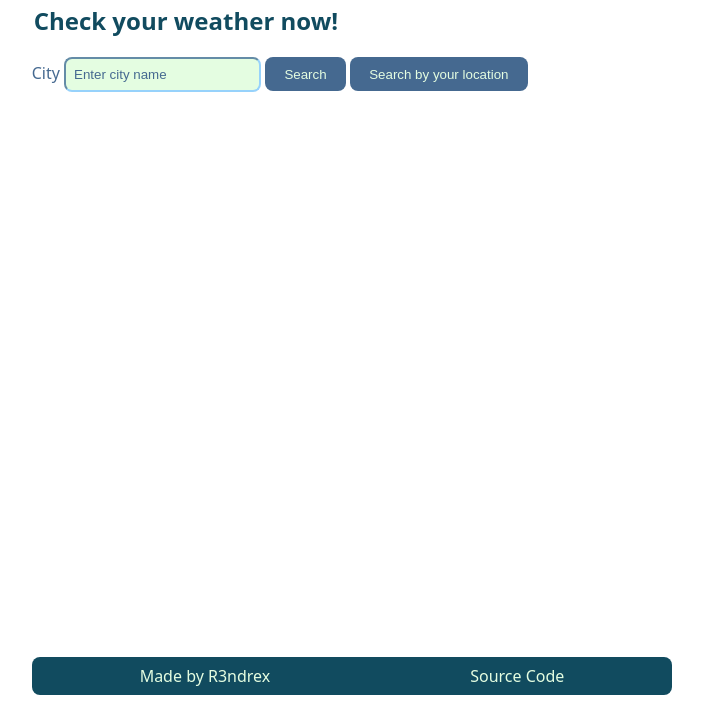
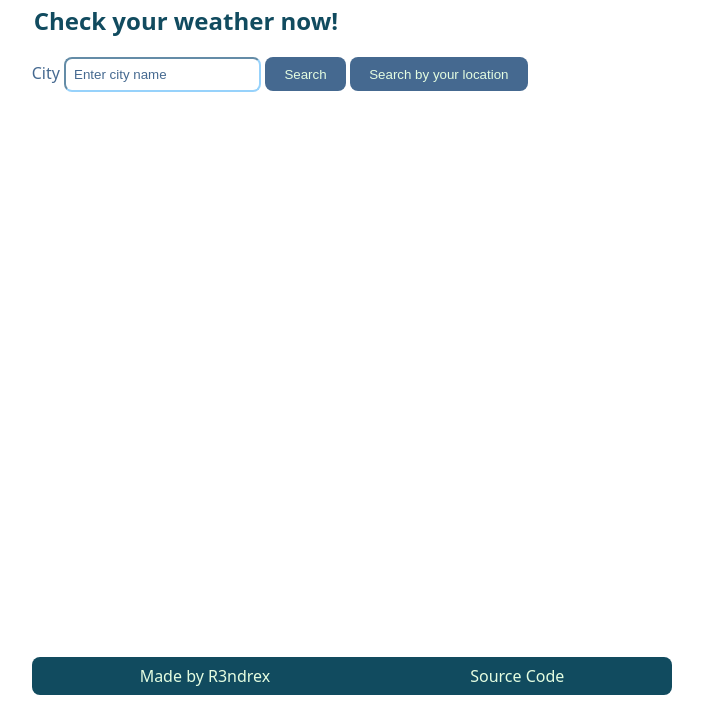
Before and after one commit to R3ndrex/SkyCast, a website built with webpack: page src/template.html in a window 1280 px wide. Shown: the part 89-800 px from the top of the page, without its empty margins (288-991 px from the left). Built offline with nearby package versions, Linux system fonts and the light colour scheme.

Commit message:
Remove green background input and select

```diff
--- a/src/style.css
+++ b/src/style.css
@@ -34,7 +34,7 @@ input,
 select {
     color: #456990;
     border-color: #97d2fb;
-    background-color: #e4fde1;
+
     padding: 0.5rem;
     border-radius: 0.5rem;
 }
```
